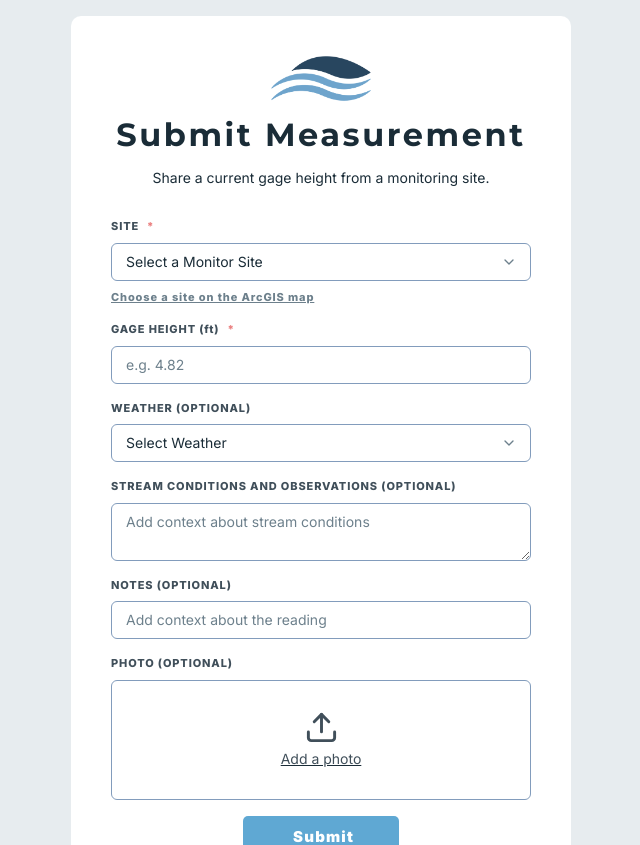
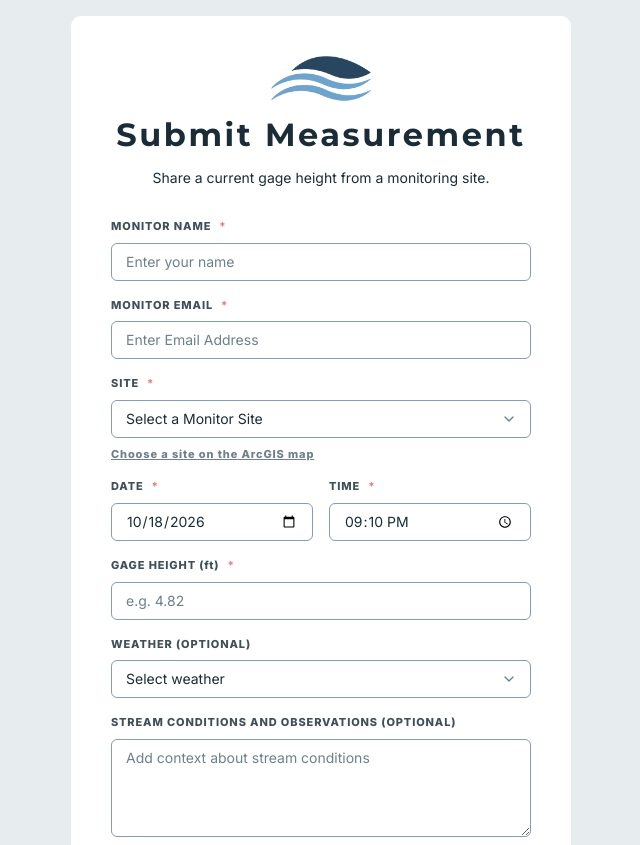
Before and after one commit to JumboCode/massachusetts-river-alliance, a Next.js app: page /submit in a window 1280 px wide. Shown: the top 845 px of the page, without its empty margins (319-959 px from the left). Built offline with nearby package versions, Linux system fonts and the light colour scheme.

Commit message:
finalizing

```diff
--- a/src/app/submit/page.tsx
+++ b/src/app/submit/page.tsx
@@ -11,7 +11,7 @@
 
 "use client";
 
-import { useState } from "react";
+import { useEffect, useState } from "react";
 import { FormCard } from "@/components/form-card";
 import { PhotoUpload } from "@/components/photo-upload";
 import { SiteSelect } from "@/components/site-select";
@@ -23,9 +23,12 @@ import { Textarea } from "@/components/ui/textarea";
 import { SITES } from "@/lib/sites";
 import Image from "next/image";
 
-export default function SubmitPage() {
 type Measurement = {
+    monitorName: string;
+    monitorEmail: string;
     siteId: string;
+    date: string;
+    time: string;
     gageHeight: number;
     weather: string;
     conditions: string;
@@ -33,6 +36,11 @@ export default function SubmitPage() {
     photo: File | null;
 };
 
+export default function SubmitPage() {
+    const [monitorName, setMonitorName] = useState("");
+    const [monitorEmail, setMonitorEmail] = useState("");
+    const [date, setDate] = useState("");
+    const [time, setTime] = useState("");
     const [site, setSite] = useState("");
     const [photo, setPhoto] = useState<File | null>(null);
     const [gageHeight, setGageHeight] = useState("");
@@ -42,14 +50,39 @@ export default function SubmitPage() {
     const [submission, setSubmission] = useState<Measurement | null>(null);
     const [siteError, setSiteError] = useState("");
     const [gageError, setGageError] = useState("");
+    const [timeError, setTimeError] = useState("");
+    const [dateError, setDateError] = useState("");
+    const [nameError, setNameError] = useState("");
+    const [emailError, setEmailError] = useState("");
+
+    //use volunteer clock
+    useEffect(() => {
+        setDate(new Date().toLocaleDateString("en-CA"));
+        setTime(new Date().toTimeString().slice(0, 5));
+    }, []);
 
     const submit = (e: React.FormEvent<HTMLFormElement>) => {
         e.preventDefault();
+        const nameMissing = monitorName === "";
+        const emailMissing = monitorEmail === "";
+        const dateMissing = date === "";
+        const timeMissing = time === "";
         const siteMissing = site === "";
         const gageMissing = gageHeight === "";
+        setNameError(nameMissing ? "This field is required" : "");
+        setEmailError(emailMissing ? "This field is required" : "");
+        setDateError(dateMissing ? "This field is required" : "");
+        setTimeError(timeMissing ? "This field is required" : "");
         setSiteError(siteMissing ? "This field is required" : "");
         setGageError(gageMissing ? "This field is required" : "");
-        if (siteMissing || gageMissing) {
+        if (
+            siteMissing ||
+            gageMissing ||
+            nameMissing ||
+            emailMissing ||
+            dateMissing ||
+            timeMissing
+        ) {
             setSubmission(null);
             return;
         }
@@ -61,6 +94,10 @@ export default function SubmitPage() {
             conditions: conditions,
             notes: notes,
             photo: photo,
+            monitorName: monitorName,
+            monitorEmail: monitorEmail,
+            date: date,
+            time: time,
         });
     };
 
@@ -84,11 +121,66 @@ export default function SubmitPage() {
 
             <form onSubmit={submit}>
                 <div className="flex flex-col gap-4">
+                    <Field>
+                        <FieldLabel htmlFor="monitor-name" required>
+                            MONITOR NAME
+                        </FieldLabel>
+                        <Input
+                            id="monitor-name"
+                            placeholder="Enter your name"
+                            value={monitorName}
+                            aria-invalid={!!nameError}
+                            onChange={(e) => setMonitorName(e.target.value)}
+                        />
+                        {nameError && <FieldError>{nameError}</FieldError>}
+                    </Field>
+                    <Field>
+                        <FieldLabel htmlFor="monitor-email" required>
+                            MONITOR EMAIL
+                        </FieldLabel>
+                        <Input
+                            id="monitor-email"
+                            type="email"
+                            placeholder="Enter Email Address"
+                            value={monitorEmail}
+                            aria-invalid={!!emailError}
+                            onChange={(e) => setMonitorEmail(e.target.value)}
+                        />
+                        {emailError && <FieldError>{emailError}</FieldError>}
+                    </Field>
                     <SiteSelect
                         value={site}
                         onChange={setSite}
                         error={siteError}
                     />
+                    <div className="flex gap-4">
+                        <Field>
+                            <FieldLabel htmlFor="date" required>
+                                DATE
+                            </FieldLabel>
+                            <Input
+                                id="date"
+                                type="date"
+                                value={date}
+                                aria-invalid={!!dateError}
+                                onChange={(e) => setDate(e.target.value)}
+                            />
+                            {dateError && <FieldError>{dateError}</FieldError>}
+                        </Field>
+                        <Field>
+                            <FieldLabel htmlFor="time" required>
+                                TIME
+                            </FieldLabel>
+                            <Input
+                                id="time"
+                                type="time"
+                                value={time}
+                                aria-invalid={!!timeError}
+                                onChange={(e) => setTime(e.target.value)}
+                            />
+                            {timeError && <FieldError>{timeError}</FieldError>}
+                        </Field>
+                    </div>
                     <Field>
                         <FieldLabel htmlFor="gage-height" required>
                             GAGE HEIGHT (ft)
@@ -114,12 +206,15 @@ export default function SubmitPage() {
                             value={weather}
                             onChange={(e) => setWeather(e.target.value)}
                         >
-                            <option value="">Select Weather</option>
-                            <option value="Rainy">Rainy</option>
+                            {/* <!--replaced with readme's options--> */}
+                            <option value="">Select weather</option>
                             <option value="Sunny">Sunny</option>
-                            <option value="Cloudy">Cloudy</option>
-                            <option value="Foggy">Foggy</option>
-                            <option value="Snowy">Snowy</option>
+                            <option value="Partly cloudy">Partly cloudy</option>
+                            <option value="Overcast">Overcast</option>
+                            <option value="Light rain">Light rain</option>
+                            <option value="Heavy rain">Heavy rain</option>
+                            <option value="Snow">Snow</option>
+                            <option value="Other">Other</option>
                         </NativeSelect>
                     </Field>
                     <Field>
@@ -128,6 +223,7 @@ export default function SubmitPage() {
                         </FieldLabel>
                         <Textarea
                             id="conditions"
+                            rows={4}
                             value={conditions}
                             placeholder="Add context about stream conditions"
                             onChange={(e) => setConditions(e.target.value)}
@@ -154,13 +250,17 @@ export default function SubmitPage() {
                     </Button>
                 </div>
             </form>
-
-            {submission && !gageError && (
+            {/* already sets submission to null when field is missing */}
+            {submission && (
                 <div className="text-[14px]">
+                    <p>Monitor Name: {submission.monitorName}</p>
+                    <p>Monitor Email: {submission.monitorEmail}</p>
                     <p>
                         Site Name:{" "}
                         {SITES.find((s) => s.id === submission.siteId)?.name}
                     </p>
+                    <p>Date: {submission.date}</p>
+                    <p>Time: {submission.time}</p>
                     <p>Gage Height: {submission.gageHeight}</p>
                     <p>Weather: {submission.weather}</p>
                     <p>Stream Conditions: {submission.conditions}</p>
```
Lines whose indentation alone changed are shown as unchanged.
